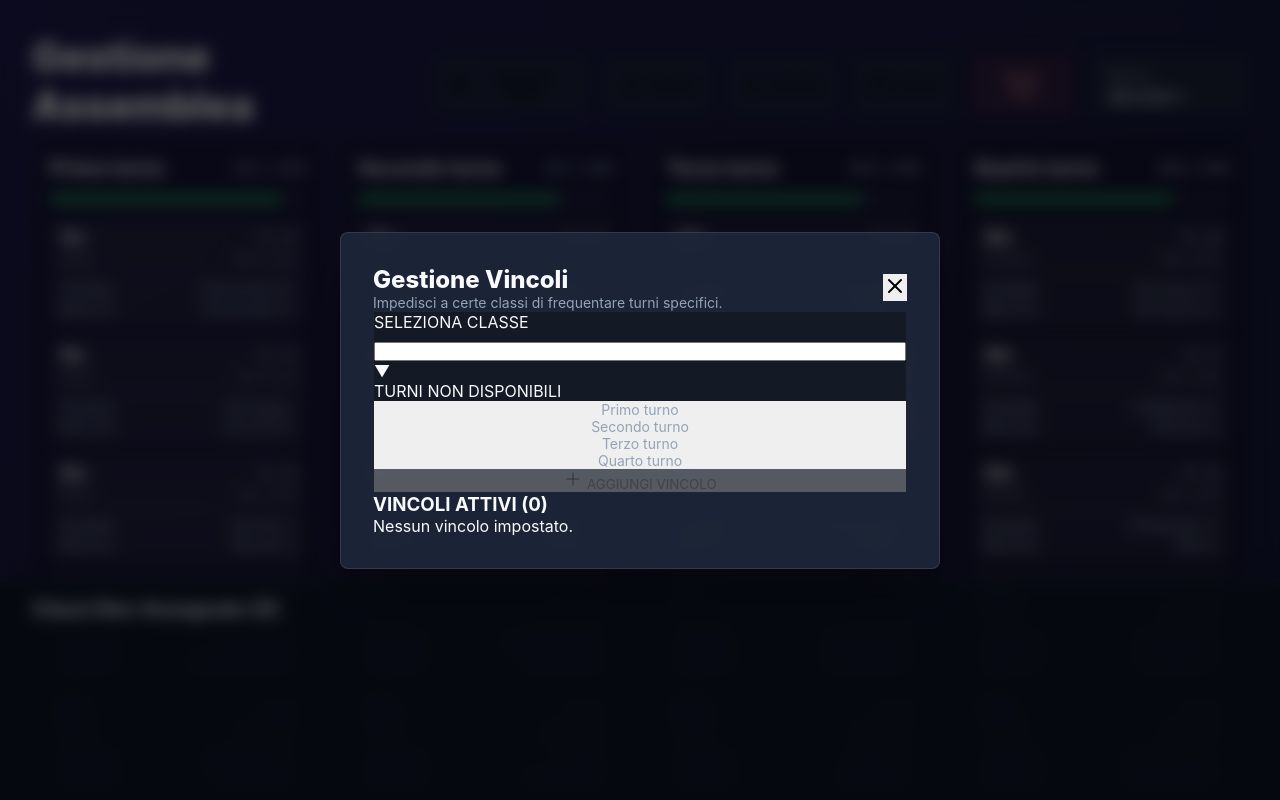
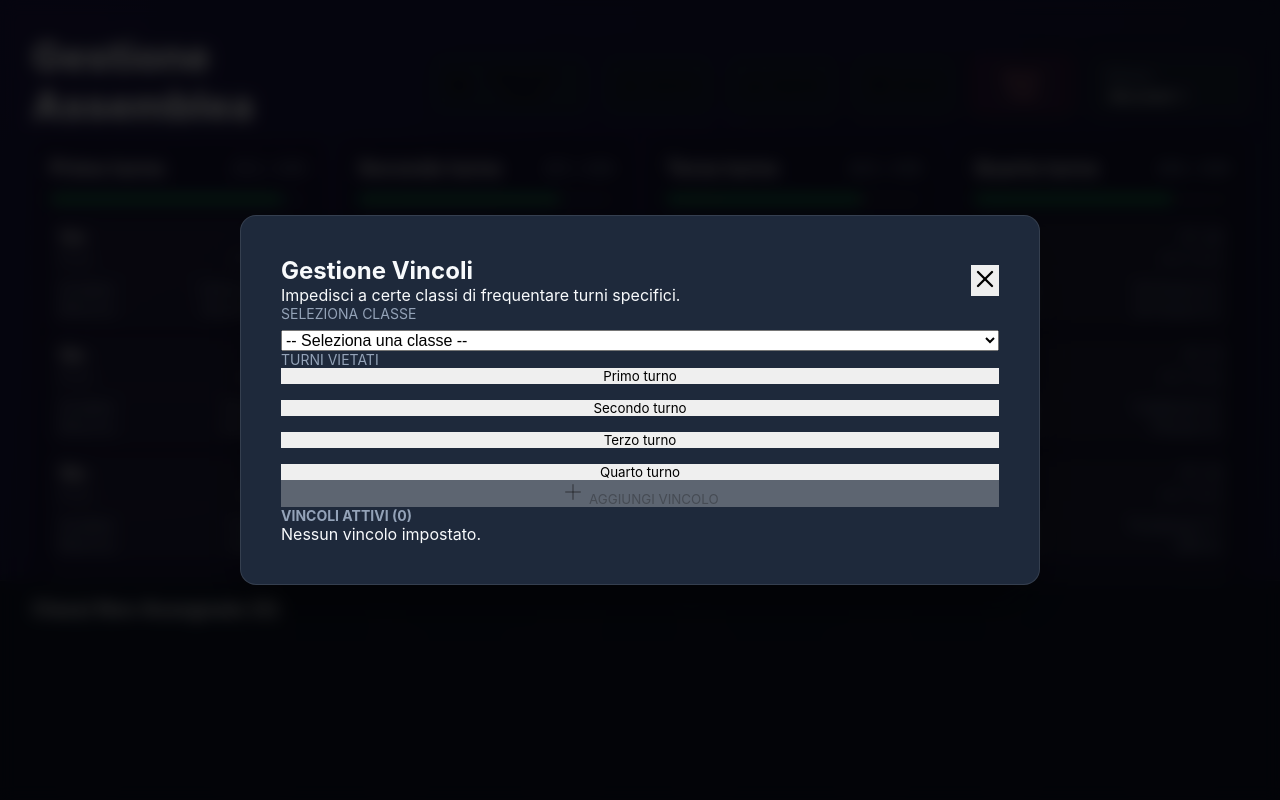
Before and after one commit to alessandrobigi121/gestione-assemblea, a Next.js app: page / in a window 1280 px wide. Both pictures are taken after a click on the button "Vincoli". Shown: the top 800 px of the page. Built offline with nearby package versions, Linux system fonts and the light colour scheme.

Commit message:
style: fix constraints modal layout and visibility

```diff
--- a/src/components/Dashboard.tsx
+++ b/src/components/Dashboard.tsx
@@ -532,73 +532,73 @@
                     left: 0,
                     right: 0,
                     bottom: 0,
-                    background: 'rgba(0,0,0,0.6)', // Lighter overlay
-                    backdropFilter: 'blur(8px)', // Global blur
+                    background: 'rgba(0,0,0,0.8)',
+                    backdropFilter: 'blur(8px)',
                     zIndex: 100,
                     display: 'flex',
                     alignItems: 'center',
                     justifyContent: 'center'
                 }}>
                     <div className="glass-panel" style={{
-                        width: '600px',
-                        padding: '2rem',
-                        background: 'rgba(30, 41, 59, 0.9)', // More opaque for readability
+                        width: '800px',
+                        padding: '2.5rem',
+                        background: '#1e293b', // Solid dark background for readability
                         border: '1px solid rgba(255,255,255,0.1)',
                         boxShadow: '0 25px 50px -12px rgba(0, 0, 0, 0.5)',
-                        maxHeight: '90vh',
+                        maxHeight: '85vh',
                         display: 'flex',
-                        flexDirection: 'column'
+                        flexDirection: 'column',
+                        borderRadius: '1rem'
                     }}>
-                        <div className="flex-row justify-between items-center mb-6 pb-4 border-b border-white/10">
+                        <div className="flex-row justify-between items-center mb-8 border-b border-gray-700 pb-4">
                             <div>
-                                <h2 className="text-2xl font-bold bg-clip-text text-transparent bg-gradient-to-r from-blue-400 to-purple-400">
+                                <h2 className="text-3xl font-bold text-white mb-2">
                                     Gestione Vincoli
                                 </h2>
-                                <p className="text-sm text-slate-400">Impedisci a certe classi di frequentare turni specifici.</p>
+                                <p className="text-gray-400">Impedisci a certe classi di frequentare turni specifici.</p>
                             </div>
                             <button
                                 onClick={() => setShowConstraintsModal(false)}
-                                className="p-2 hover:bg-white/10 rounded-full transition-colors cursor-pointer"
+                                className="p-3 hover:bg-gray-700 rounded-full transition-colors cursor-pointer text-gray-300"
                             >
-                                <X size={24} />
+                                <X size={28} />
                             </button>
                         </div>
 
                         {/* Add New Constraint */}
-                        <div className="flex-col gap-6 mb-8 p-6 rounded-xl" style={{ background: 'rgba(0,0,0,0.3)', border: '1px solid rgba(255,255,255,0.05)' }}>
+                        <div className="flex-col gap-6 mb-8 p-6 rounded-xl bg-slate-900 border border-slate-700">
                             <div className="flex-col gap-2">
-                                <label className="text-xs font-semibold text-slate-400 tracking-wider">SELEZIONA CLASSE</label>
-                                <div className="relative">
+                                <label className="text-sm font-bold text-gray-400 tracking-wider">SELEZIONA CLASSE</label>
                                 <select
                                     value={selectedConstraintClass}
                                     onChange={(e) => setSelectedConstraintClass(e.target.value)}
-                                        className="w-full p-3 rounded-lg bg-slate-800 border border-slate-700 focus:border-blue-500 outline-none appearance-none cursor-pointer"
-                                        style={{ color: 'white', width: '100%' }}
+                                    className="w-full p-4 rounded-lg bg-slate-800 border border-slate-600 text-white focus:border-blue-500 outline-none"
+                                    style={{ fontSize: '1rem', appearance: 'auto' }}
                                 >
-                                        <option value="">-- Seleziona una classe --</option>
+                                    <option value="" style={{ background: '#1e293b' }}>-- Seleziona una classe --</option>
                                     {[...manager.getClasses()].sort((a, b) => a.classId.localeCompare(b.classId)).map(c => (
-                                            <option key={c.classId} value={c.classId}>{c.classId} ({c.students} stud.)</option>
+                                        <option key={c.classId} value={c.classId} style={{ background: '#1e293b' }}>
+                                            {c.classId} ({c.students} studenti)
+                                        </option>
                                     ))}
                                 </select>
-                                    <div className="absolute right-3 top-3 pointer-events-none text-slate-500" style={{ right: '1rem', top: '1rem' }}>▼</div>
-                                </div>
                             </div>
 
                             <div className="flex-col gap-3">
-                                <label className="text-xs font-semibold text-slate-400 tracking-wider">TURNI NON DISPONIBILI</label>
-                                <div className="grid grid-cols-2 gap-3">
+                                <label className="text-sm font-bold text-gray-400 tracking-wider">TURNI VIETATI</label>
+                                <div className="grid grid-cols-2 gap-4">
                                     {["Primo turno", "Secondo turno", "Terzo turno", "Quarto turno"].map(s => {
                                         const isSelected = selectedConstraintShifts.includes(s);
                                         return (
                                             <button
                                                 key={s}
                                                 onClick={() => toggleConstraintShift(s)}
-                                                className={`p-3 rounded-lg text-sm font-medium transition-all duration-200 border cursor-pointer ${isSelected
+                                                className={`p-4 rounded-lg text-lg font-medium transition-all duration-200 border cursor-pointer flex items-center justify-center gap-2 ${isSelected
                                                         ? 'bg-red-500/20 border-red-500 text-red-200'
-                                                        : 'bg-slate-800/50 border-slate-700 hover:border-slate-500 text-slate-400 hover:bg-slate-700/50'
+                                                        : 'bg-slate-800 border-slate-700 hover:border-slate-500 text-slate-400 hover:bg-slate-700'
                                                     }`}
                                             >
-                                                {isSelected ? "⛔ " + s : s}
+                                                {isSelected && <span>⛔</span>} {s}
                                             </button>
                                         );
                                     })}
@@ -608,32 +608,32 @@
                             <button
                                 onClick={addConstraint}
                                 disabled={!selectedConstraintClass || selectedConstraintShifts.length === 0}
-                                className={`mt-2 p-3 rounded-lg flex items-center justify-center gap-2 font-bold transition-all cursor-pointer ${(!selectedConstraintClass || selectedConstraintShifts.length === 0)
-                                        ? 'bg-slate-700 text-slate-500 cursor-not-allowed opacity-50'
-                                        : 'bg-gradient-to-r from-blue-600 to-blue-500 hover:from-blue-500 hover:to-blue-400 text-white shadow-lg shadow-blue-900/20'
+                                className={`mt-4 p-4 rounded-lg flex items-center justify-center gap-2 font-bold text-lg transition-all cursor-pointer ${(!selectedConstraintClass || selectedConstraintShifts.length === 0)
+                                        ? 'bg-gray-700 text-gray-500 cursor-not-allowed opacity-50'
+                                        : 'bg-blue-600 hover:bg-blue-500 text-white shadow-lg shadow-blue-900/40'
                                     }`}
                             >
-                                <Plus size={20} /> AGGIUNGI VINCOLO
+                                <Plus size={24} /> AGGIUNGI VINCOLO
                             </button>
                         </div>
 
                         {/* List Existing Limits */}
                         <div className="flex-col gap-3 flex-1 overflow-hidden">
-                            <h3 className="text-xs font-semibold text-slate-400 tracking-wider mb-2">VINCOLI ATTIVI ({Object.keys(constraints).length})</h3>
+                            <h3 className="text-sm font-bold text-gray-400 tracking-wider mb-2">VINCOLI ATTIVI ({Object.keys(constraints).length})</h3>
                             <div className="flex-col gap-2 pr-2 custom-scrollbar" style={{ overflowY: 'auto' }}>
                                 {Object.keys(constraints).length === 0 && (
-                                    <div className="text-center p-8 text-slate-500 italic border border-dashed border-slate-700 rounded-lg">
+                                    <div className="text-center p-8 text-gray-500 italic border border-dashed border-gray-700 rounded-lg">
                                         Nessun vincolo impostato.
                                     </div>
                                 )}
 
                                 {Object.entries(constraints).map(([cId, shifts]) => (
-                                    <div key={cId} className="group flex-row justify-between items-center p-3 rounded-lg bg-slate-800/50 border border-slate-700 hover:border-slate-500 transition-colors">
+                                    <div key={cId} className="group flex-row justify-between items-center p-4 rounded-lg bg-slate-800 border border-slate-700 hover:border-slate-500 transition-colors">
                                         <div className="flex-col gap-1">
-                                            <strong className="text-lg text-white">{cId}</strong>
+                                            <strong className="text-xl text-white">{cId}</strong>
                                             <div className="flex-row gap-2 flex-wrap">
                                                 {shifts.map(s => (
-                                                    <span key={s} className="text-xs px-2 py-0.5 rounded bg-red-500/10 text-red-300 border border-red-500/20">
+                                                    <span key={s} className="text-xs px-2 py-1 rounded bg-red-900/50 text-red-200 border border-red-500/30">
                                                         {s}
                                                     </span>
                                                 ))}
@@ -641,10 +641,10 @@
                                         </div>
                                         <button
                                             onClick={() => removeConstraint(cId)}
-                                            className="p-2 text-slate-500 hover:text-red-400 hover:bg-red-400/10 rounded transition-colors cursor-pointer"
+                                            className="p-3 text-gray-400 hover:text-red-400 hover:bg-red-400/10 rounded transition-colors cursor-pointer"
                                             title="Rimuovi vincolo"
                                         >
-                                            <Trash2 size={18} />
+                                            <Trash2 size={24} />
                                         </button>
                                     </div>
                                 ))}
```
Lines whose indentation alone changed are shown as unchanged.
